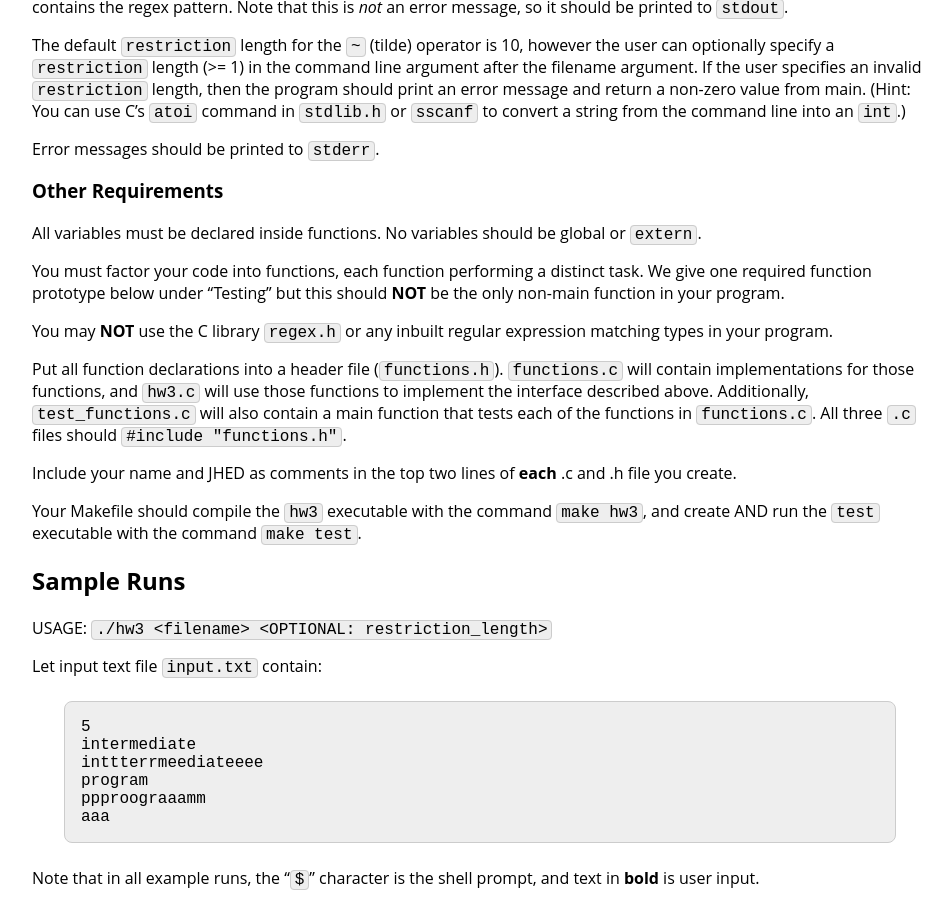
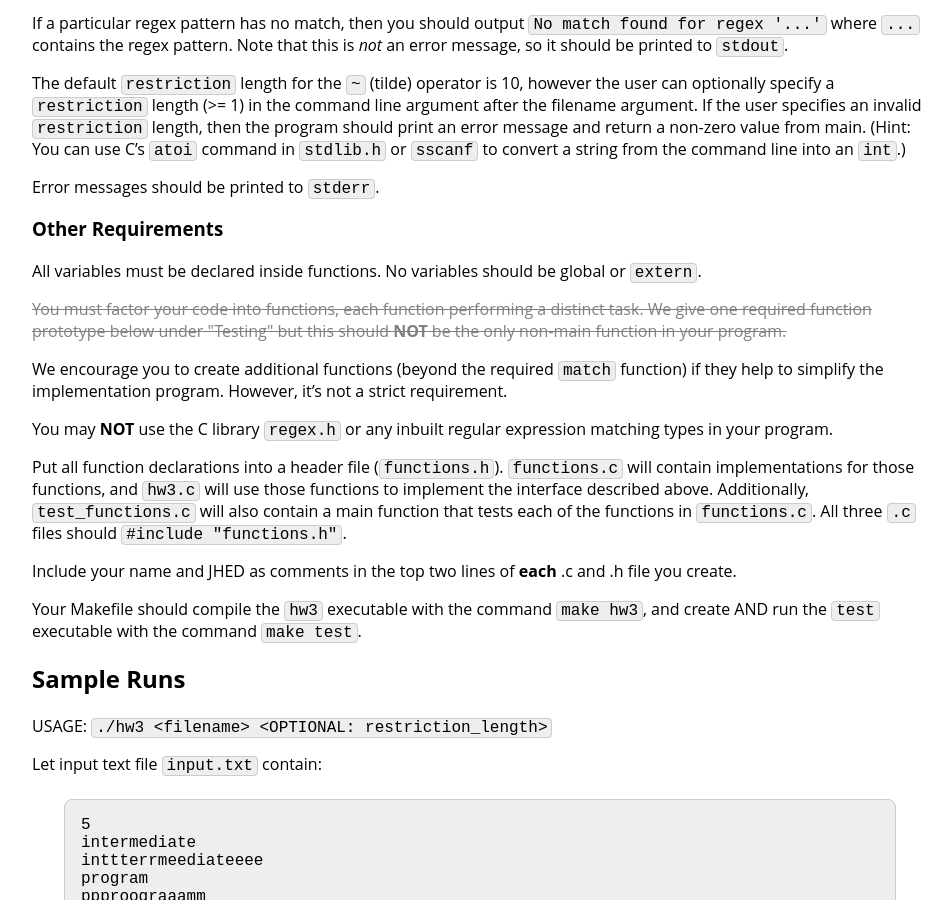
Before and after one commit to vivek-booshan/cs220-sp23, a Jekyll site: the page built from assign/hw3.md, in a window 1280 px wide and 900 px high, scrolled down 2364 px. Shown: the whole window, without its empty margins (160-1112 px from the left). Built offline with Jekyll 4.4.1, drawn with Linux system fonts in a browser that asks for light colours; some of the changed text lies outside the part shown.

Commit message:
updated language about whether or not functions are required

```diff
--- a/assign/hw3.md
+++ b/assign/hw3.md
@@ -36,6 +36,9 @@ title: Homework 3
 
 *Update 2/19*: Clarified that error messages should be printed
 to `stderr`. See the [Program Behavior](#program-behavior) section.
+
+*Update 2/23*: Updated language on whether additional functions
+are required.
 
 ## Overview
 
@@ -157,10 +160,12 @@ Error messages should be printed to `stderr`.
 All variables must be declared inside functions. No variables should be
 global or `extern`.
 
-You must factor your code into functions, each function performing a
+<strike style="color: gray;">You must factor your code into functions, each function performing a
 distinct task. We give one required function prototype below under
-"Testing" but this should **NOT** be the only non-main function in
-your program.
+"Testing" but this should <b>NOT</b> be the only non-main function in
+your program.</strike> We encourage you to create additional functions
+(beyond the required `match` function) if they help to simplify the
+implementation program. However, it's not a strict requirement.
 
 You may **NOT** use the C library `regex.h` or any inbuilt regular
 expression matching types in your program.
```
